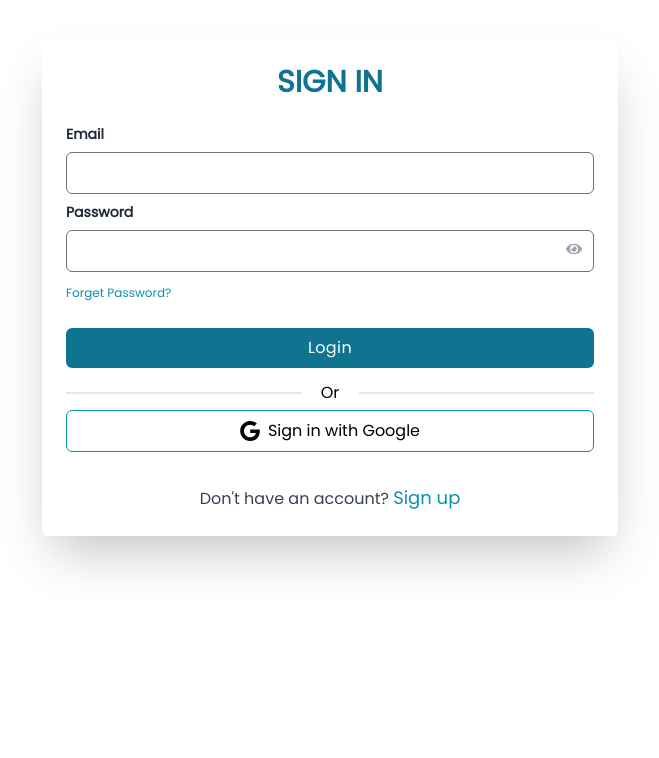
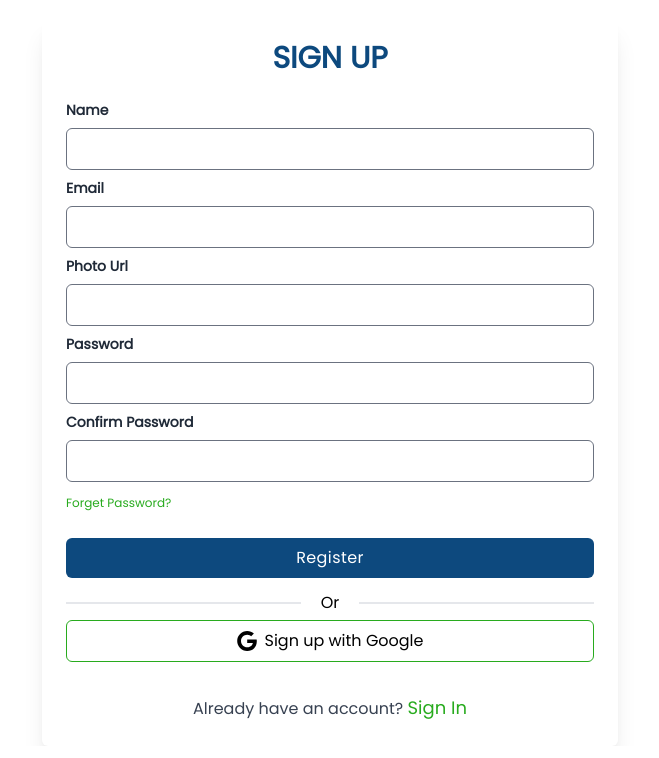
Before and after one commit to abdulahaddf/Admission-Express, a React (Vite) app: page /register in a window 1280 px wide. Shown: the top 758 px of the page, without its empty margins (310-969 px from the left). Built offline with nearby package versions, Linux system fonts and the light colour scheme; no server answers.

Commit message:
registration

```diff
--- a/src/Pages/Login/Login.jsx
+++ b/src/Pages/Login/Login.jsx
@@ -3,7 +3,6 @@ import { useContext, useState } from "react";
 import { Link, useLocation, useNavigate } from "react-router-dom";
 
 import { useForm } from "react-hook-form";
-
 
 import { Helmet } from "react-helmet-async";
 import Swal from "sweetalert2";
@@ -57,7 +56,7 @@ const Login = () => {
           Swal.fire({
             position: "top-end",
             icon: "eroor",
-                title: {errorMessage},
+            title: { errorMessage },
             showConfirmButton: false,
             timer: 1500,
           });
@@ -109,7 +108,7 @@ const Login = () => {
         <title>Aperture Adventure | Login</title>
       </Helmet>
       <div className="w-full p-6 h-3/4 bg-white rounded-md shadow-2xl lg:max-w-xl">
-        <h1 className="text-3xl font-semibold text-center text-cyan-700 uppercase">
+        <h1 className="text-3xl font-semibold text-center text-blue uppercase">
           Sign in
         </h1>
         <form onSubmit={handleSubmit(handleForm)} className="mt-6">
@@ -125,7 +124,7 @@ const Login = () => {
               type="email"
               id="email"
               {...register("email", { required: true })}
-              className={`block w-full px-4 py-2 mt-2 text-cyan-700 bg-white border rounded-md focus:border-cyan-400 focus:ring-cyan-300 focus:outline-none focus:ring focus:ring-opacity-40 ${
+              className={`block w-full px-4 py-2 mt-2 text-blue bg-white border rounded-md focus:border-blue focus:ring-green focus:outline-none focus:ring focus:ring-opacity-40 ${
                 errors.email ? "border-red-500" : ""
               }`}
             />
@@ -143,7 +142,7 @@ const Login = () => {
               type={showPassword ? "text" : "password"}
               id="password"
               {...register("password", { required: true })}
-              className={`block w-full px-4 py-2 pr-10 mt-2 text-cyan-700 bg-white border rounded-md focus:border-cyan-400 focus:ring-cyan-300 focus:outline-none focus:ring focus:ring-opacity-40 ${
+              className={`block w-full px-4 py-2 pr-10 mt-2 text-blue bg-white border rounded-md focus:border-blue focus:ring-green focus:outline-none focus:ring focus:ring-opacity-40 ${
                 errors.password ? "border-red-500" : ""
               }`}
             />
@@ -163,11 +162,11 @@ const Login = () => {
             )}
           </div>
 
-          <a href="#" className="text-xs text-cyan-600 hover:underline">
+          <a href="#" className="text-xs text-green hover:underline">
             Forget Password?
           </a>
           <div className="mt-6">
-            <button className="w-full px-4 py-2 tracking-wide text-white transition-colors duration-200 transform bg-cyan-700 rounded-md hover:bg-cyan-600 focus:outline-none focus:bg-cyan-600">
+            <button className="w-full px-4 py-2 tracking-wide text-white transition-colors duration-200 transform bg-blue rounded-md hover:bg-green focus:outline-none focus:bg-green">
               Login
             </button>
           </div>
@@ -179,7 +178,7 @@ const Login = () => {
           <button
             onClick={handleGoogleSignIn}
             type="button"
-            className="flex items-center justify-center w-full p-2 border border-cyan-600 rounded-md focus:ring-2 focus:ring-offset-1 focus:ring-cyan-600"
+            className="flex items-center justify-center w-full p-2 border border-green rounded-md focus:ring-2 focus:ring-offset-1 focus:ring-green"
           >
             <svg
               xmlns="http://www.w3.org/2000/svg"
@@ -196,7 +195,7 @@ const Login = () => {
           Don't have an account?{" "}
           <Link
             to="/register"
-            className="font-medium text-lg text-cyan-600 hover:underline"
+            className="font-medium text-lg text-green hover:underline"
           >
             Sign up
           </Link>
--- a/src/Pages/Login/Register.jsx
+++ b/src/Pages/Login/Register.jsx
@@ -1,9 +1,10 @@
 import { useContext } from "react";
 import { useForm } from "react-hook-form";
 import { Link, useLocation, useNavigate } from "react-router-dom";
-import { AuthContext } from "../../../provider/AuthProvider";
+
 import Swal from "sweetalert2";
 import { Helmet } from "react-helmet-async";
+import { AuthContext } from "../../provider/AuthProvider";
 
 const Register = () => {
   const { createUser, signInGoogle, profileUpdate, setLoading } =
@@ -105,7 +106,7 @@ const Register = () => {
       </Helmet>
       <div className="relative flex flex-col justify-center my-4 overflow-hidden">
         <div className="w-full p-6 m-auto bg-white rounded-md shadow-xl lg:max-w-xl">
-          <h1 className="text-3xl font-semibold text-center text-cyan-700 uppercase">
+          <h1 className="text-3xl font-semibold text-center text-blue uppercase">
             Sign Up
           </h1>
           <form onSubmit={handleSubmit(handleReg)} className="mt-6">
@@ -120,7 +121,7 @@ const Register = () => {
                 type="text"
                 id="name"
                 {...register("name", { required: true })}
-                className="block w-full px-4 py-2 mt-2 text-cyan-700 bg-white border rounded-md focus:border-cyan-400 focus:ring-cyan-300 focus:outline-none focus:ring focus:ring-opacity-40"
+                className="block w-full px-4 py-2 mt-2 text-blue bg-white border rounded-md focus:border-blue focus:ring-green focus:outline-none focus:ring focus:ring-opacity-40"
               />
             </div>
             {errors.name && <span className="error">Name is required</span>}
@@ -135,7 +136,7 @@ const Register = () => {
                 type="email"
                 id="email"
                 {...register("email", { required: true })}
-                className="block w-full px-4 py-2 mt-2 text-cyan-700 bg-white border rounded-md focus:border-cyan-400 focus:ring-cyan-300 focus:outline-none focus:ring focus:ring-opacity-40"
+                className="block w-full px-4 py-2 mt-2 text-blue bg-white border rounded-md focus:border-blue focus:ring-green focus:outline-none focus:ring focus:ring-opacity-40"
               />
             </div>
             {errors.email && <span className="error">Email is required</span>}
@@ -150,7 +151,7 @@ const Register = () => {
                 type="text"
                 id="url"
                 {...register("url")}
-                className="block w-full px-4 py-2 mt-2 text-cyan-700 bg-white border rounded-md focus:border-cyan-400 focus:ring-cyan-300 focus:outline-none focus:ring focus:ring-opacity-40"
+                className="block w-full px-4 py-2 mt-2 text-blue bg-white border rounded-md focus:border-blue focus:ring-green focus:outline-none focus:ring focus:ring-opacity-40"
               />
             </div>
             <div className="mb-2">
@@ -176,7 +177,7 @@ const Register = () => {
                       "Password must contain an uppercase letter, a lowercase letter, a number, and a special character",
                   },
                 })}
-                className="block w-full px-4 py-2 mt-2 text-cyan-700 bg-white border rounded-md focus:border-cyan-400 focus:ring-cyan-300 focus:outline-none focus:ring focus:ring-opacity-40"
+                className="block w-full px-4 py-2 mt-2 text-blue bg-white border rounded-md focus:border-blue focus:ring-green focus:outline-none focus:ring focus:ring-opacity-40"
               />
             </div>
             {errors.password && (
@@ -196,7 +197,7 @@ const Register = () => {
                   validate: (value) =>
                     value === passwordValue || "Passwords do not match",
                 })}
-                className="block w-full px-4 py-2 mt-2 text-cyan-700 bg-white border rounded-md focus:border-cyan-400 focus:ring-cyan-300 focus:outline-none focus:ring focus:ring-opacity-40"
+                className="block w-full px-4 py-2 mt-2 text-blue bg-white border rounded-md focus:border-blue focus:ring-green focus:outline-none focus:ring focus:ring-opacity-40"
               />
             </div>
             {errors.confirmPassword && (
@@ -204,14 +205,14 @@ const Register = () => {
             )}
 
             <div>
-              <a href="#" className="text-xs text-cyan-600 hover:underline">
+              <a href="#" className="text-xs text-green hover:underline">
                 Forget Password?
               </a>
             </div>
             <div className="mt-6">
               <button
                 type="submit"
-                className="w-full px-4 py-2 tracking-wide text-white transition-colors duration-200 transform bg-cyan-700 rounded-md hover:bg-cyan-600 focus:outline-none focus:bg-cyan-600"
+                className="w-full px-4 py-2 tracking-wide text-white transition-colors duration-200 transform bg-blue rounded-md hover:bg-green focus:outline-none focus:bg-green"
               >
                 Register
               </button>
@@ -224,7 +225,7 @@ const Register = () => {
             <button
               onClick={handleGoogleSignIn}
               type="button"
-              className="flex items-center justify-center w-full p-2 border border-cyan-600 rounded-md focus:ring-2 focus:ring-offset-1 focus:ring-cyan-600"
+              className="flex items-center justify-center w-full p-2 border border-green rounded-md focus:ring-2 focus:ring-offset-1 focus:ring-green"
             >
               <svg
                 xmlns="http://www.w3.org/2000/svg"
@@ -241,7 +242,7 @@ const Register = () => {
             Already have an account?{" "}
             <Link
               to="/login"
-              className="font-medium text-lg text-cyan-600 hover:underline"
+              className="font-medium text-lg text-green hover:underline"
             >
               Sign In
             </Link>
--- a/src/index.css
+++ b/src/index.css
@@ -1,26 +1,22 @@
-@import url('https://fonts.googleapis.com/css2?family=Poppins&display=swap');
+@import url("https://fonts.googleapis.com/css2?family=Poppins&display=swap");
 @tailwind base;
 @tailwind components;
 @tailwind utilities;
 
 @layer base {
   html {
-        font-family: 'Poppins', sans-serif;
-
+    font-family: "Poppins", sans-serif;
   }
-
 }
 
 @layer components {
-
-    .btn{
-        @apply  px-4 py-1 rounded-full border-green hover:border-green  border-2 hover:bg-green hover:scale-105  duration-300 normal-case;
+  .btn {
+    @apply px-4 py-1 rounded-full border-green hover:text-white hover:border-green  border-2 hover:bg-green hover:scale-105  duration-300 normal-case;
   }
-    .btn-new{
-        @apply px-6 text-lg py-1 rounded-full border-green hover:border-green  border-2 hover:bg-green hover:scale-105  duration-300 normal-case;
+  .btn-new {
+    @apply px-6 text-lg py-1 rounded-full hover:text-white border-green hover:border-green  border-2 hover:bg-green hover:scale-105  duration-300 normal-case;
   }
-    .heading{
-      @apply w-fit mx-auto text-3xl text-center border-b-4 border-green rounded-xl px-5
+  .heading {
+    @apply w-fit mx-auto text-3xl text-center border-b-4 border-green rounded-xl px-5;
   }
-
 }
--- a/src/main.jsx
+++ b/src/main.jsx
@@ -7,6 +7,7 @@ import Home from "./Pages/Home/Home";
 import Login from "./Pages/Login/Login";
 import AuthProvider from "./provider/AuthProvider";
 import { HelmetProvider } from "react-helmet-async";
+import Register from "./Pages/Login/Register";
 
 
 const router = createBrowserRouter([
@@ -24,7 +25,7 @@ const router = createBrowserRouter([
       },
       {
         path: "/register",
-        element: <Login></Login>,
+        element: <Register></Register>,
       },
     ],
   },
--- a/tailwind.config.js
+++ b/tailwind.config.js
@@ -4,16 +4,15 @@ export default {
   content: [
     "./index.html",
     "./src/**/*.{js,ts,jsx,tsx}",
-    'node_modules/flowbite-react/**/*.{js,jsx,ts,tsx}'
+    "node_modules/flowbite-react/**/*.{js,jsx,ts,tsx}",
   ],
   theme: {
     extend: {
       colors: {
-        green : '#28AB1E',
-        blue : '#36A8DF',
-
-
-      }},
+        green: "#28AB1E",
+        blue: "#0D497E",
+      },
+    },
   },
-  plugins: [require('flowbite/plugin')],
-}
+  plugins: [require("flowbite/plugin")],
+};
```
Also changed, not shown: src/Components/Shared/Nav/Nav.jsx (+25 -19 lines). Lines whose indentation alone changed are shown as unchanged.
